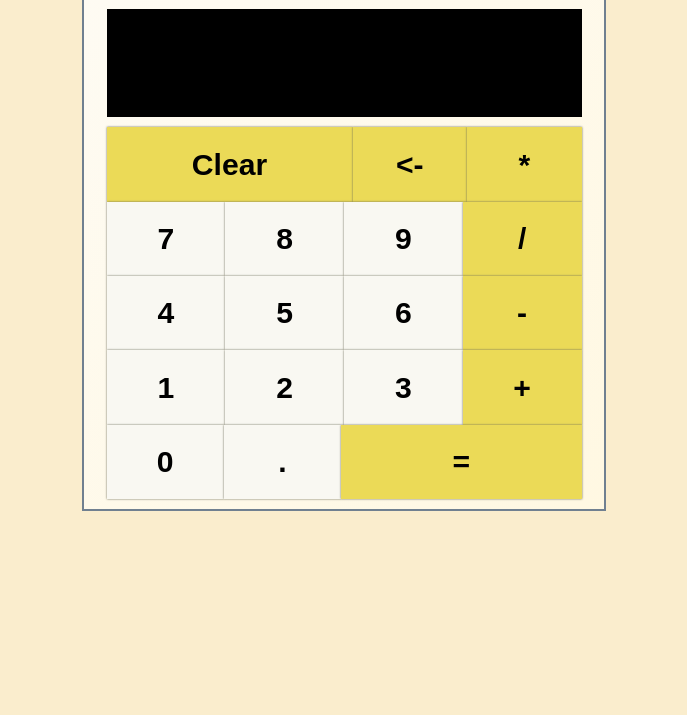
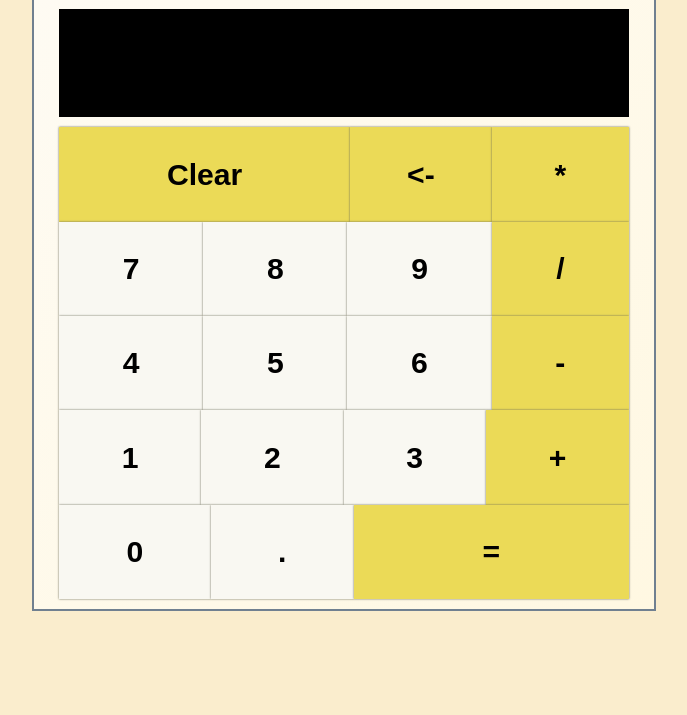
Before and after one commit to zemownkee/calculator, a plain HTML site: page index.html in a window 1280 px wide. Shown: the part 85-800 px from the top of the page, without its empty margins (296-983 px from the left). Drawn offline with Linux system fonts and the light colour scheme; a web font is replaced by a local one.

Commit message:
Update container sizing

```diff
--- a/styles.css
+++ b/styles.css
@@ -33,8 +33,8 @@ body {
     background-image: linear-gradient(135deg, rgb(254, 251, 243), rgb(255, 248, 226));
     border: 2px solid slategray;
     padding: 10px;
-    width: 500px;
-    height: 500px;
+    width: 75vh;
+    height: 75vh;
     justify-content: space-around;
     align-items: center;
 }
@@ -62,7 +62,7 @@ body {
     width: 95%;
     max-height: 95%;
     flex-direction: column;
-    flex: 1 1 auto;
+    flex: 1 1 0;
     justify-content: center;
 }
 
@@ -88,7 +88,7 @@ button {
     transition: 0.1s;
     /* border-radius: 2px; */
     min-width: 24.1%;
-    flex: 1 1 0;
+    flex: 1 1 auto;
 }
 
 button:active, .keyEntry {
```
